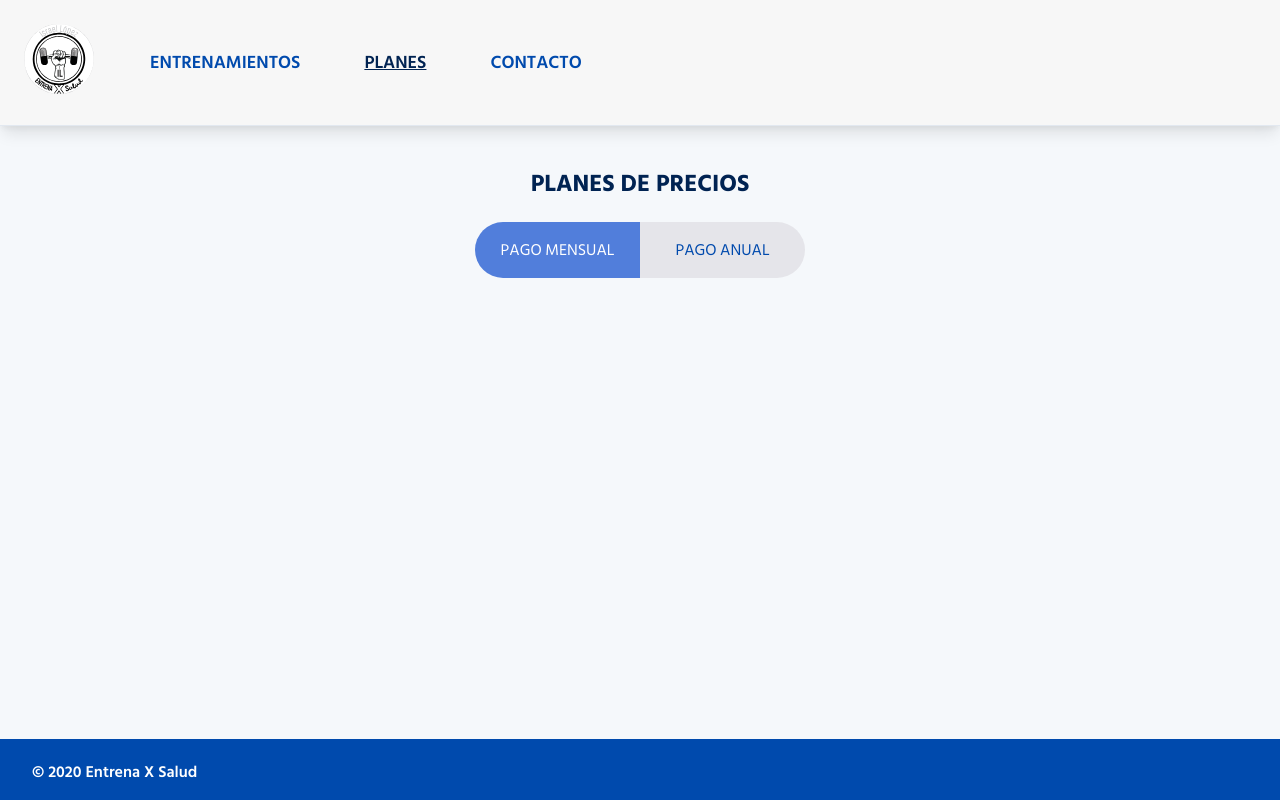
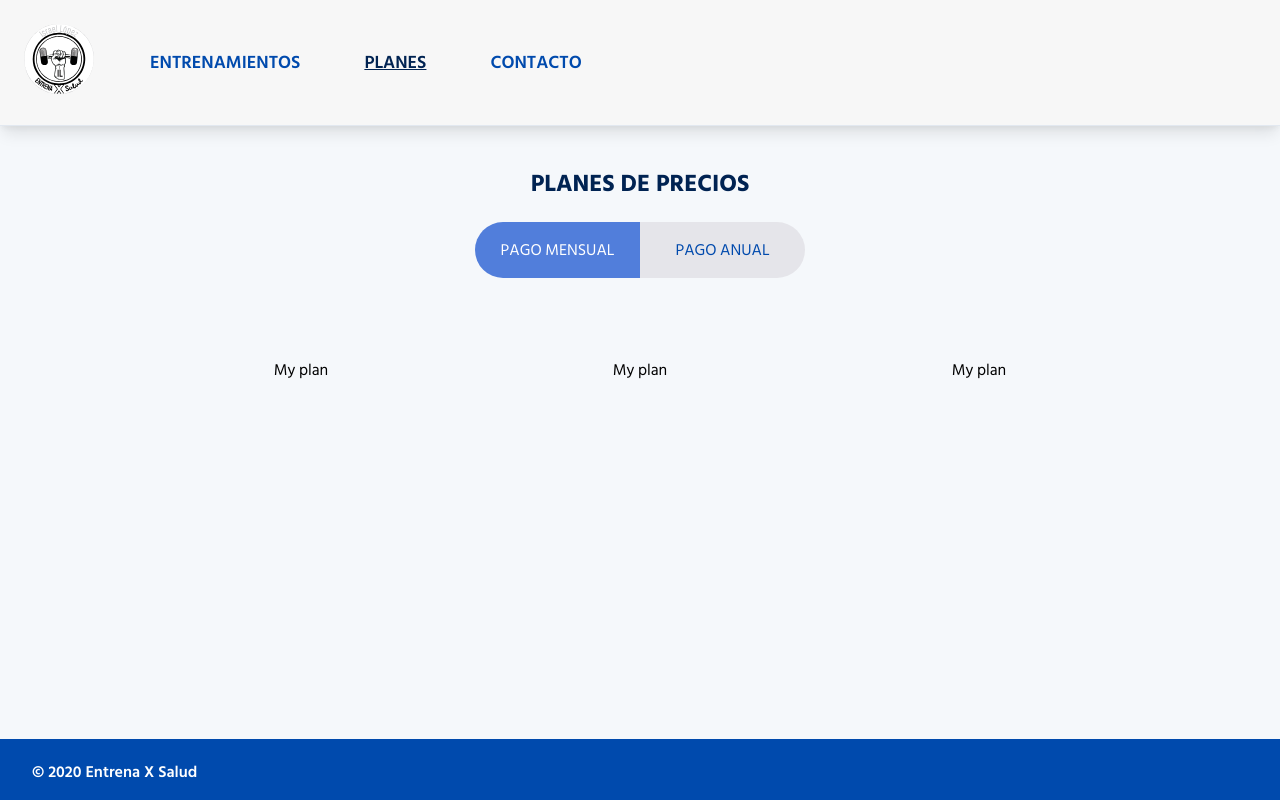
Before and after one commit to javiergranados/entrenaxsalud.es, a Next.js app: page /planes in a window 1280 px wide. Built offline with nearby package versions, Linux system fonts and the light colour scheme.

Commit message:
Add Card component (uncomplete)

```diff
--- /dev/null
+++ b/components/plans/Card.jsx
@@ -0,0 +1,9 @@
+function Card() {
+  return (
+    <div>
+      <p>Card</p>
+    </div>
+  )
+}
+
+export default Card
--- a/components/plans/Summary.jsx
+++ b/components/plans/Summary.jsx
@@ -28,6 +28,11 @@ function Summary() {
       >
         PAGO ANUAL
       </button>
+      <div className="grid items-center gap-12 mt-20 grid-cols-mobile lg:grid-cols-desktop">
+        <p>My plan</p>
+        <p>My plan</p>
+        <p>My plan</p>
+      </div>
     </div>
   )
 }
--- a/tailwind.config.js
+++ b/tailwind.config.js
@@ -26,6 +26,10 @@ module.exports = {
         mobileS: '320px',
         mobileM: '375px',
       },
+      gridTemplateColumns: {
+        mobile: 'repeat(auto-fit, minmax(250px, 1fr))',
+        desktop: 'minmax(250px, 1fr) minmax(300px, 1fr) minmax(250px, 1fr)',
+      },
     },
   },
 }
```
